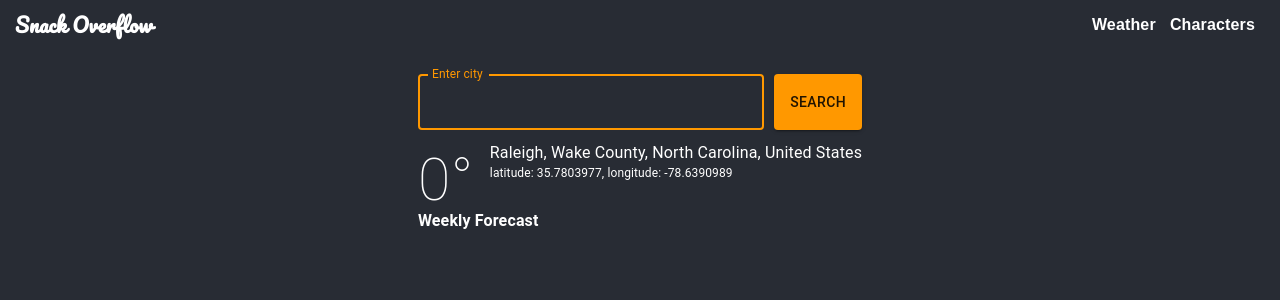
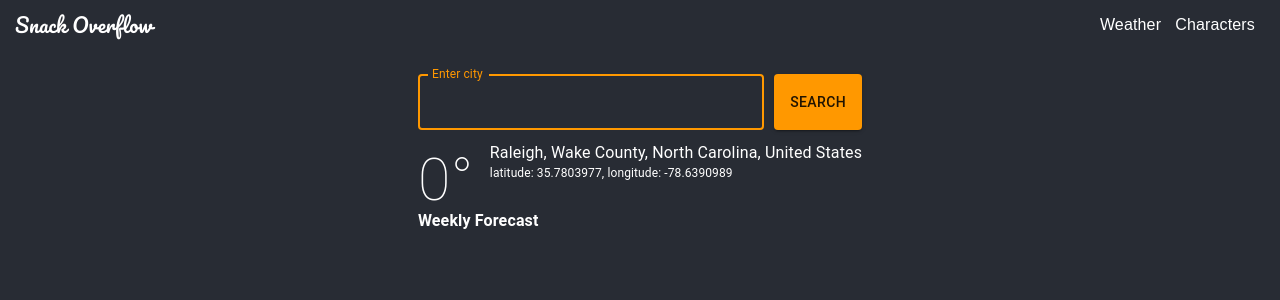
Before and after one commit to arpeggios/snackoverflow-public, a PHP site: page /apps/weather/index.php in a window 1280 px wide. Shown: the top 300 px of the page. Run offline with PHP 8.4, Linux system fonts and the light colour scheme.

Commit message:
minor html and css cleanup

```diff
--- a/public_html/apps/characters/views/index.view.php
+++ b/public_html/apps/characters/views/index.view.php
@@ -11,15 +11,13 @@
       <?php foreach ($characters as $character) : ?>
         <tr>
           <td>
-            <a href='character.php?<?php echo http_build_query(['mode' => 'view', 'character' => $character->charName, 'id' => $character->id]); ?>'><?php echo e($character->charName); ?>
-            </a>
+            <a href='character.php?<?php echo http_build_query(['mode' => 'view', 'character' => $character->charName, 'id' => $character->id]); ?>'><?php echo e($character->charName); ?></a>
           </td>
           <td><?php echo e($character->attack); ?></td>
           <td><?php echo e($character->defense); ?></td>
           <td>
             <a href='character.php?<?php echo http_build_query(['mode' => 'edit', 'character' => $character->charName, 'id' => $character->id]) ?>'><img role='link' src='assets/icons/edit_24dp_FILL0_wght400_GRAD0_opsz24.svg' aria-label='edit button' /></a>
-
-            <a role='button' href='index.php?<?php echo http_build_query(['id' => $character->id, 'action' => 'delete']) ?>'><img src='assets/icons/delete_24dp_FILL0_wght400_GRAD0_opsz24.svg' aria-label='delete button' />
+            <a role='button' href='index.php?<?php echo http_build_query(['id' => $character->id, 'action' => 'delete']) ?>'><img src='assets/icons/delete_24dp_FILL0_wght400_GRAD0_opsz24.svg' aria-label='delete button' /></a>
           </td>
         </tr>
       <?php endforeach; ?>
--- a/public_html/styles/global-styles.css
+++ b/public_html/styles/global-styles.css
@@ -1,6 +1,10 @@
 body {
   background-color: #282C34;
   color: #fff;
+}
+
+h1 {
+  font-weight: normal;
 }
 
 header {
@@ -24,11 +28,11 @@ a {
 }
 
 header a.logo {
-  font-weight: 600;
+  font-weight: normal;
 }
 
 header section a {
   text-decoration: none;
-  font-weight: 600;
+  font-weight: normal;
   margin-right: 10px;
 }
```
